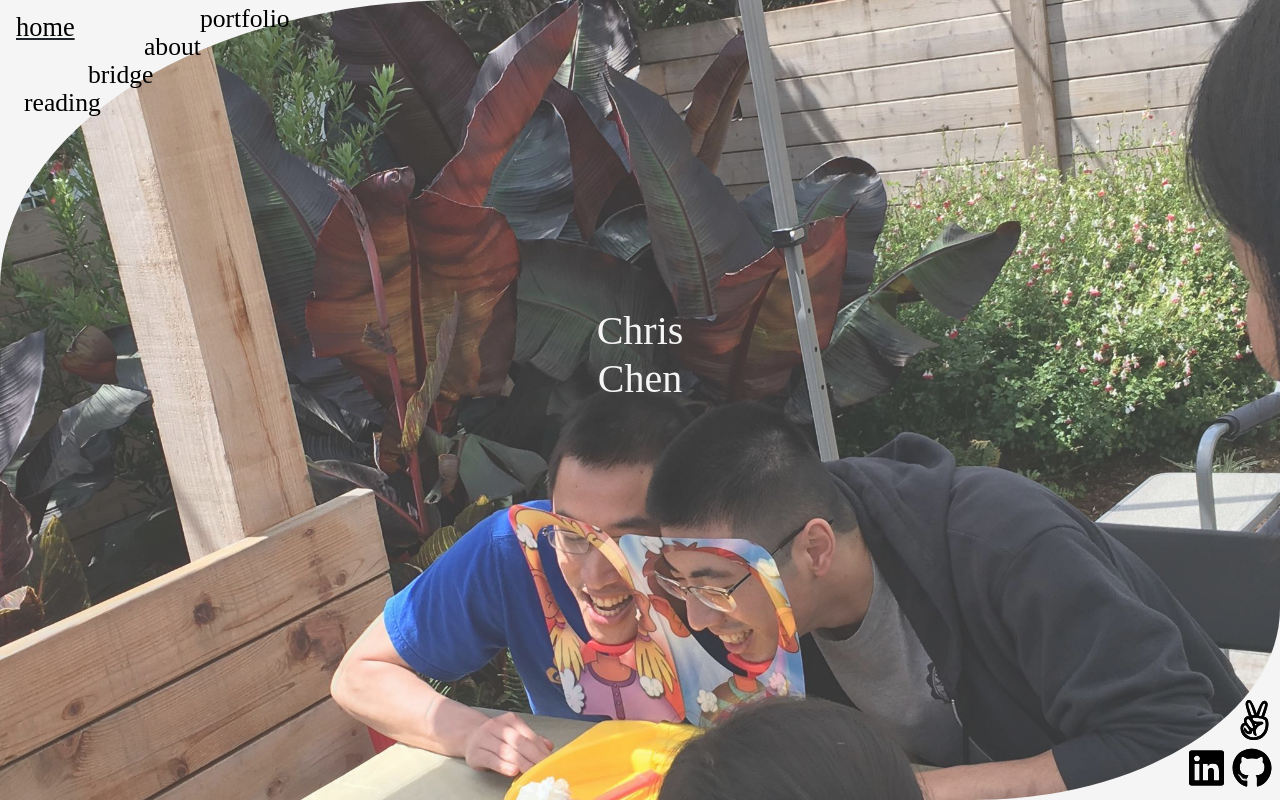
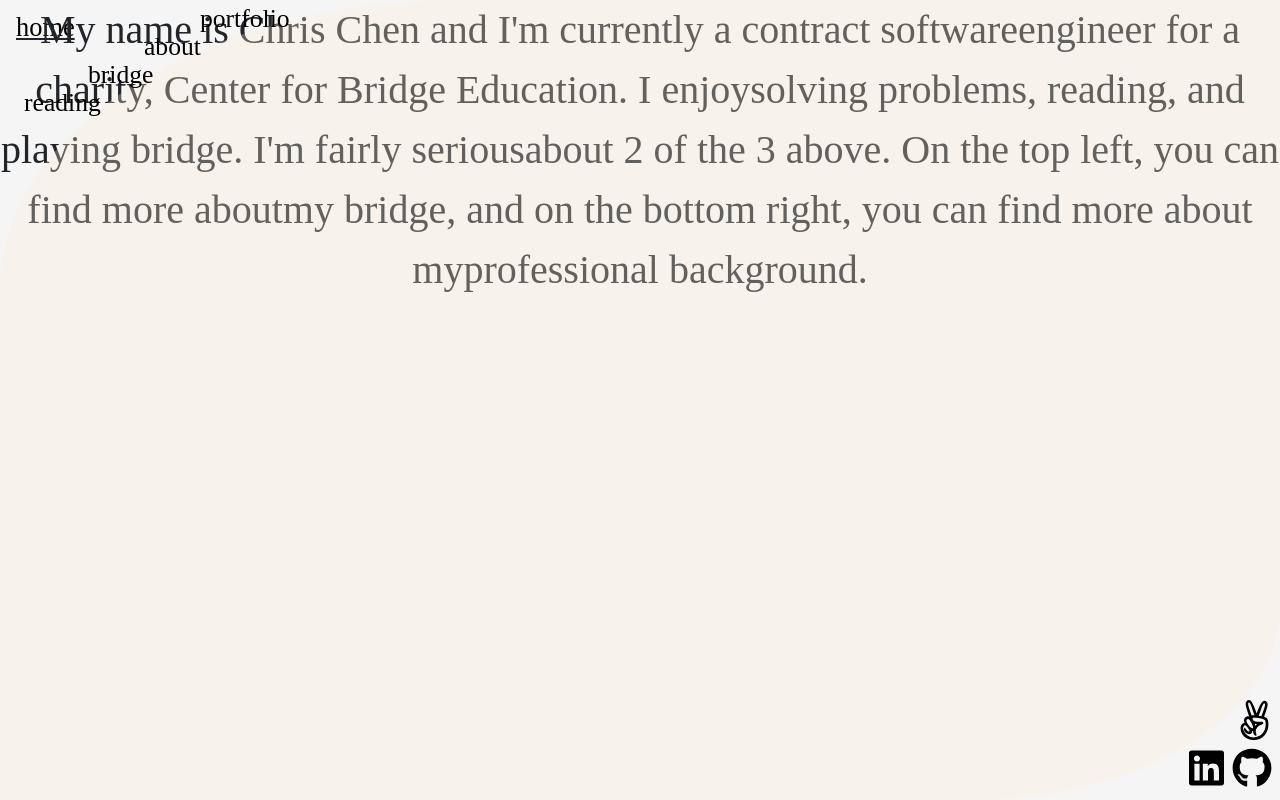
Before and after one commit to wertqyuio/PersonalWebsiteInReact, a React (Create React App) app: page /about in a window 1280 px wide. Before the commit this address led to /home. Built offline with nearby package versions, Linux system fonts and the light colour scheme; a web font is replaced by a local one.

Commit message:
Content added for about page

```diff
--- /dev/null
+++ b/src/AboutPage.js
@@ -0,0 +1,21 @@
+import React, { Component } from 'react';
+import Center from './Center';
+import ExternalLinks from './ExternalLinks';
+import "./AboutPage.css"
+
+export default class AboutPage extends Component {
+  render() {
+    return (
+      <span>
+        <div className="Reading-Image">
+          <span>My name is Chris Chen and I'm currently a contract software</span>
+          <span>engineer for a charity, Center for Bridge Education. I enjoy</span>
+          <span>solving problems, reading, and playing bridge. I'm fairly serious</span>
+          <span>about 2 of the 3 above. On the top left, you can find more about</span>
+          <span>my bridge, and on the bottom right, you can find more about my</span>
+          <span>professional background.</span>
+        </div>
+      </span>
+    )
+  }
+}
--- /dev/null
+++ b/src/BridgePage.css
@@ -0,0 +1,29 @@
+div.Reading-Image {
+  display: block;
+  position: relative;
+  height: 100%;
+}
+
+div.Reading-Image::after {
+  content: "";
+  background: antiquewhite;
+  background-size: cover;
+  opacity: 0.3;
+  top: 0;
+  left: 0;
+  bottom: 0;
+  right: 0;
+  position: absolute;
+  z-index: 1;
+  border-top-left-radius: 36%;
+  border-bottom-right-radius: 24%;
+}
+
+div.Reading-Image ul {
+  padding-top: 20vh;
+  list-style: none;
+}
+
+.Titleist {
+  text-decoration: underline;
+}
--- a/src/BridgePage.js
+++ b/src/BridgePage.js
@@ -1,7 +1,7 @@
 import React, { Component } from 'react';
 import Center from './Center';
 import ExternalLinks from './ExternalLinks';
-import "./ReadingPage.css"
+import "./BridgePage.css"
 
 export default class BridgePage extends Component {
   render() {
--- a/src/Routes.js
+++ b/src/Routes.js
@@ -3,14 +3,16 @@ import { Switch, Redirect, Route } from 'react-router-dom';
 import HomePage from './HomePage';
 import ReadingPage from './ReadingPage';
 import BridgePage from './BridgePage';
+import AboutPage from './AboutPage';
 
 class Routes extends Component {
   render(){
     return(
       <Switch>
         <Route exact path='/home' render={()=> <HomePage/>}/>
-        <Route exact path='/reading' render={()=> <ReadingPage current="reading"/>}/>
-        <Route exact path='/bridge' render={()=> <BridgePage current="reading"/>}/>
+        <Route exact path='/about' render={()=> <AboutPage/>}/>
+        <Route exact path='/bridge' render={()=> <BridgePage/>}/>
+        <Route exact path='/reading' render={()=> <ReadingPage/>}/>
         <Redirect to='/home'/>
       </Switch>
     )
```
Also changed, not shown: src/AboutPage.css (added).
